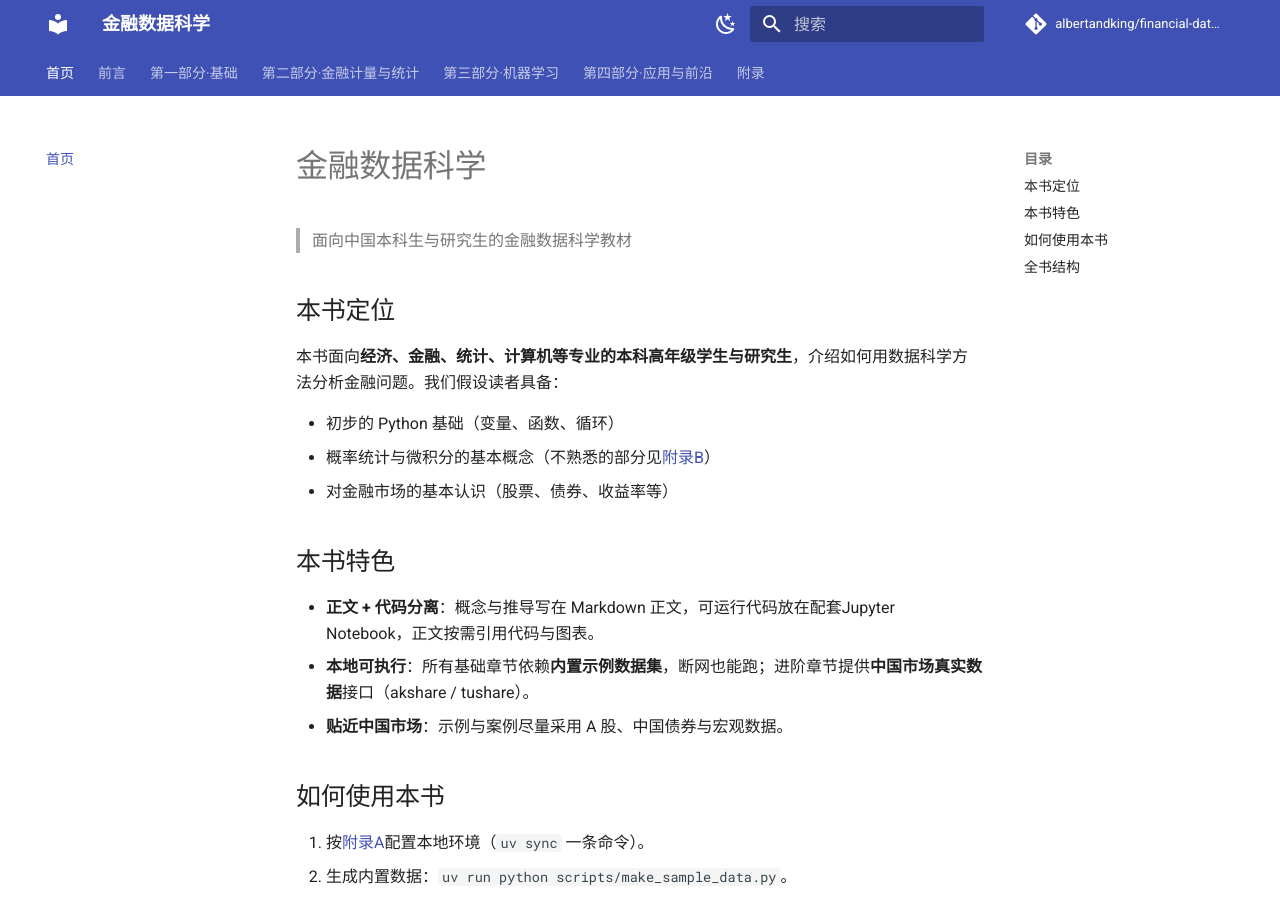
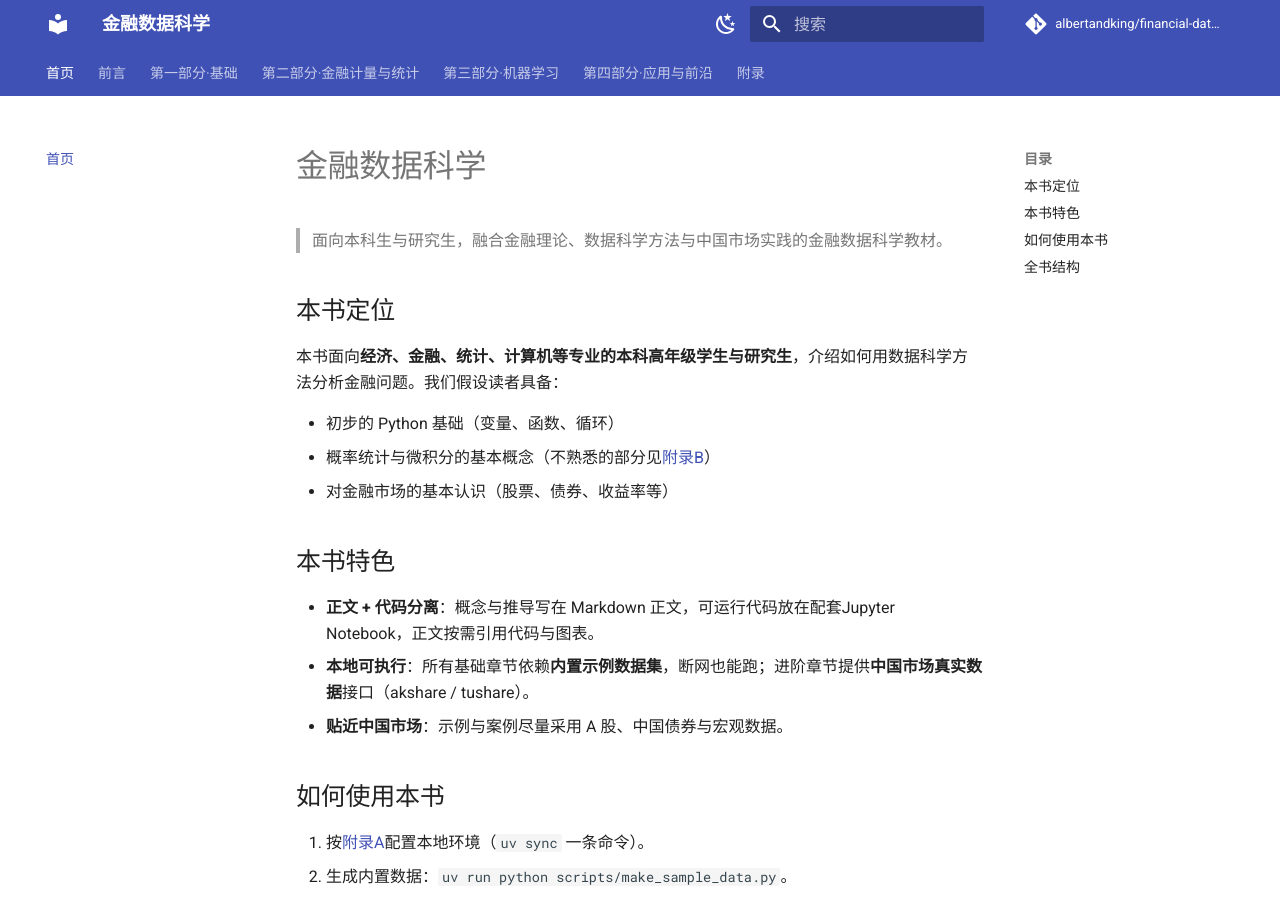
Before and after one commit to albertandking/financial-data-science, an MkDocs documentation site: the page built from book/index.md, in a window 1280 px wide and 900 px high. Built offline with MkDocs 1.6.1 and Material for MkDocs 9.7.7, drawn with Linux system fonts in a browser that asks for light colours; comment, search, counter and statistics services are not loaded.

Commit message:
docs(book): 更新本书首页介绍文案，补充详细定位内容
补充融合金融理论、数据科学方法与中国市场实践的定位描述，调整受众表述简化冗余限定

```diff
--- a/book/index.md
+++ b/book/index.md
@@ -1,6 +1,6 @@
 # 金融数据科学
 
-> 面向中国本科生与研究生的金融数据科学教材
+> 面向本科生与研究生，融合金融理论、数据科学方法与中国市场实践的金融数据科学教材。
 
 ## 本书定位
 
```
